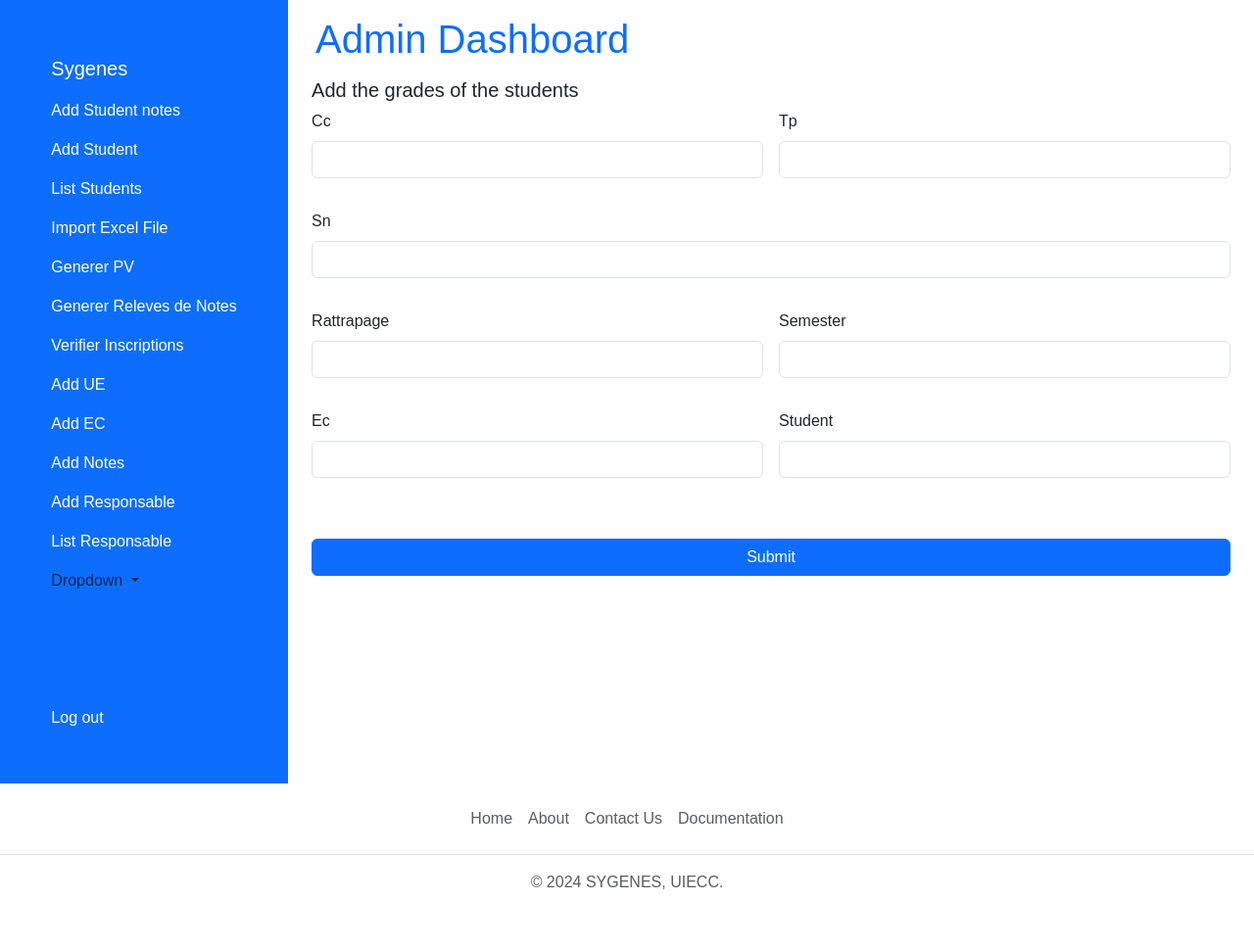
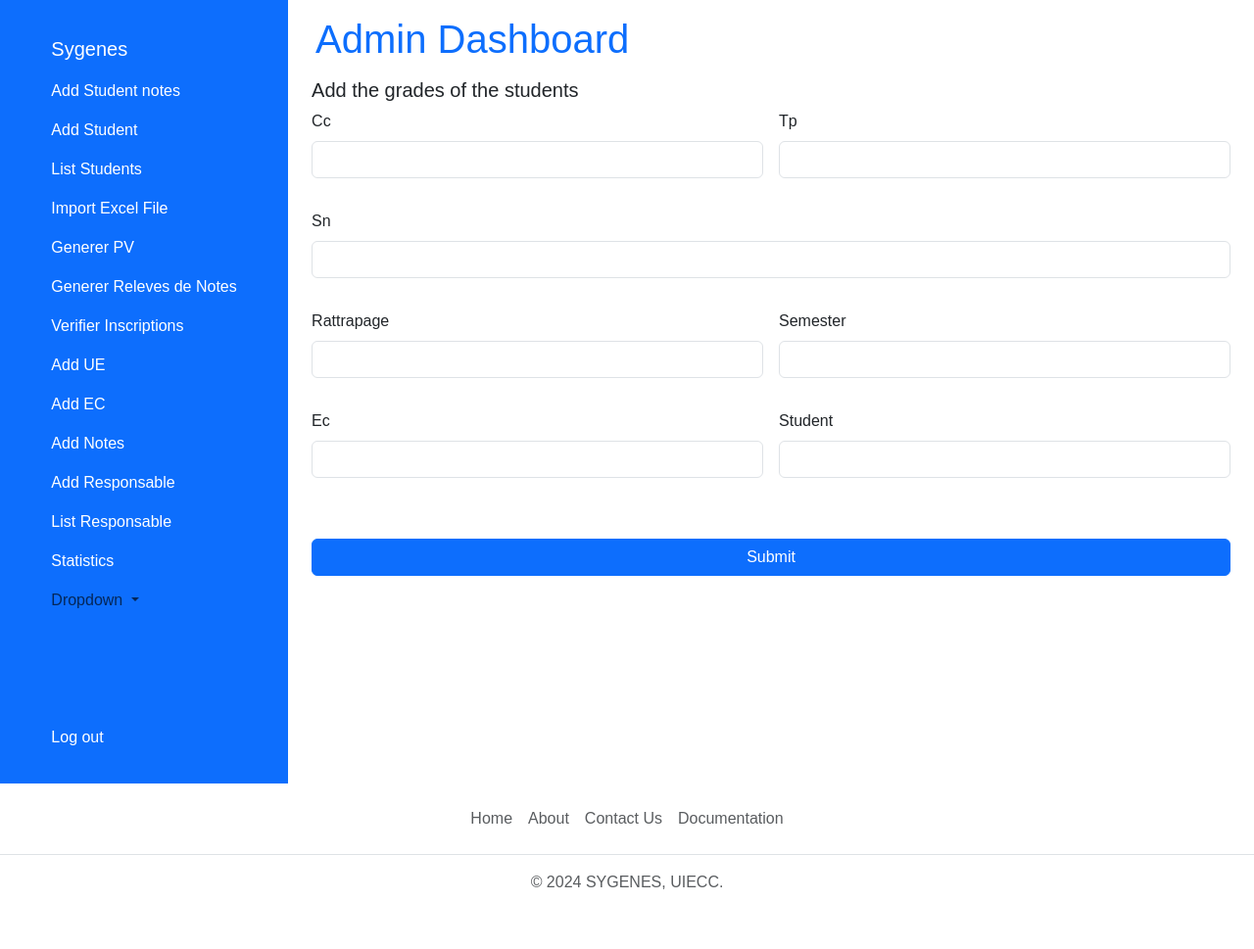
Before and after one commit to davyemane/SYGENES1.1, a Symfony app: template templates/note/index.html.twig in a window 1280 px wide. Shown: the whole page at 98% size. Run offline with Twig, Linux system fonts and the light colour scheme; the template is opened without the code that fills it, so the values that code supplies are empty; form fields are guessed from the names that the template uses; some libraries are stand-ins or nearby versions.

Commit message:
added statistics

```diff
--- a/templates/base_AdminDashboard.html.twig
+++ b/templates/base_AdminDashboard.html.twig
@@ -74,6 +74,9 @@
       <li class="nav-item">
         <a class="nav-link text-white" href="#">List Responsable</a>
       </li>
+      <li class="nav-item">
+        <a class="nav-link text-white" href="#">Statistics</a>
+      </li>
 
       <li class="nav-item dropright">
         <a class="nav-link dropdown-toggle" href="#" id="navbarDropdown" role="button" data-toggle="dropdown" aria-haspopup="true" aria-expanded="false">
```
